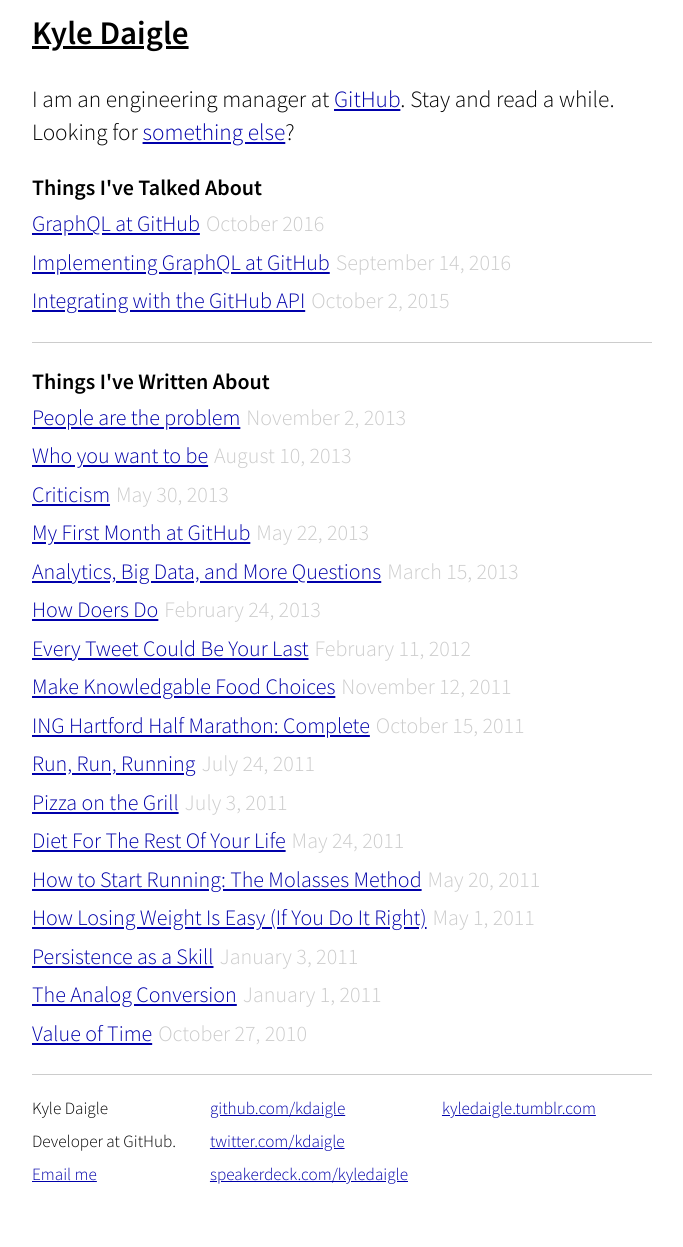
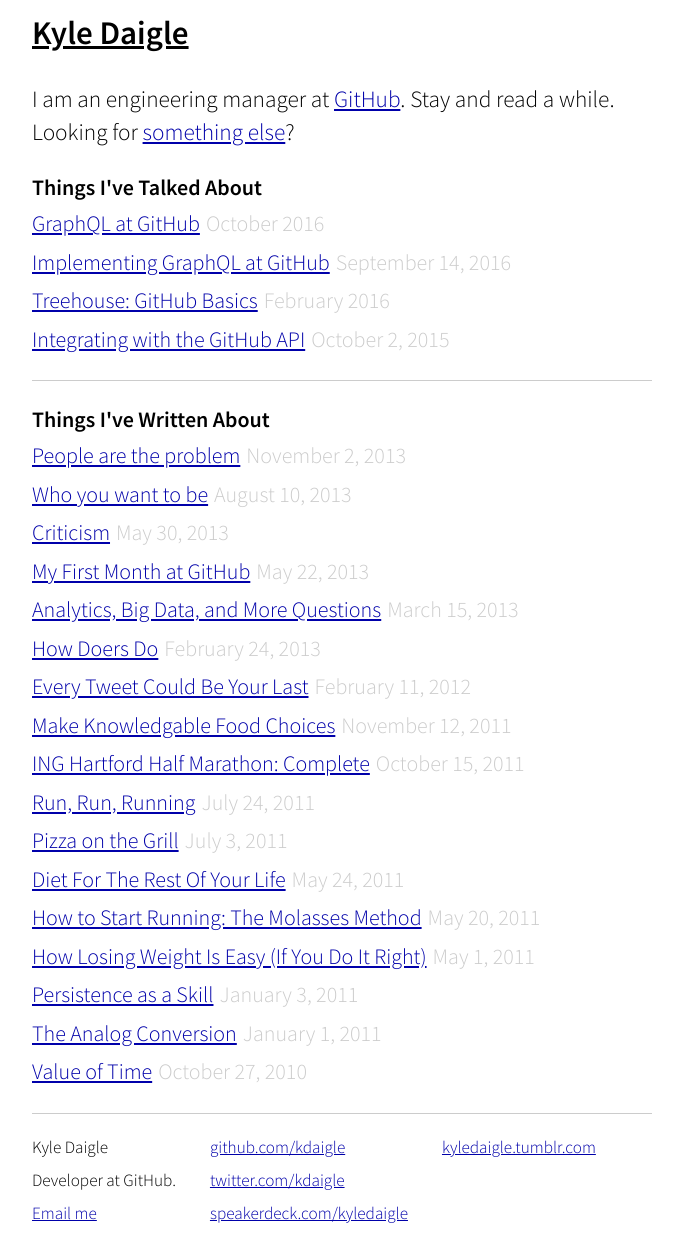
Before and after one commit to kdaigle/kdaigle.github.io, a Jekyll site: the page built from index.html, in a window 1280 px wide. Shown: the whole page, without its empty margins (298-981 px from the left). Built offline with Jekyll 4.4.1, drawn with Linux system fonts in a browser that asks for light colours; before the commit the page ends 1209 px from its top, so only the background shows below that.

Commit message:
Add GitHub Basics course

```diff
--- a/index.html
+++ b/index.html
@@ -17,6 +17,7 @@
   <ul class="posts">
     <li><a href="https://www.heavybit.com/library/podcasts/jamstack-radio/ep-5-graphql-at-github/">GraphQL at GitHub</a><span class="date">October 2016</span></li>
     <li><a href="https://www.youtube.com/watch?v=wPPFhcqGcvk">Implementing GraphQL at GitHub</a><span class="date">September 14, 2016</span></li>
+    <li><a href="https://teamtreehouse.com/library/github-basics">Treehouse: GitHub Basics</a><span class="date">February 2016</span></li>
     <li><a href="https://www.youtube.com/watch?v=x2fd8HHk5xM">Integrating with the GitHub API</a><span class="date">October 2, 2015</span></li>
   </ul>
   <hr/>
```
